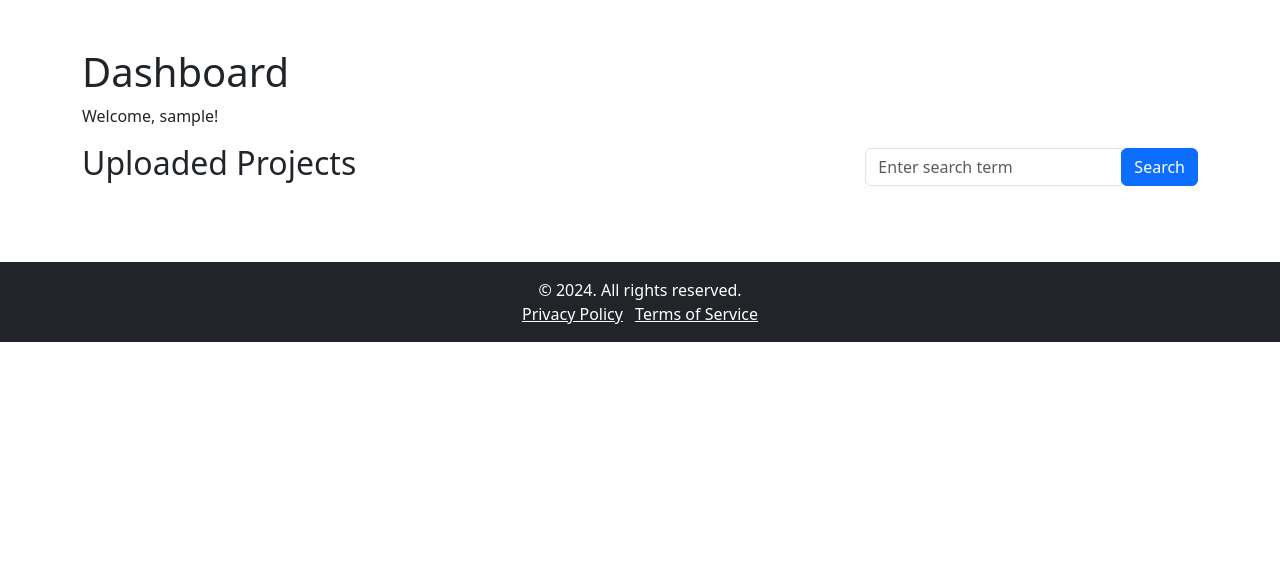
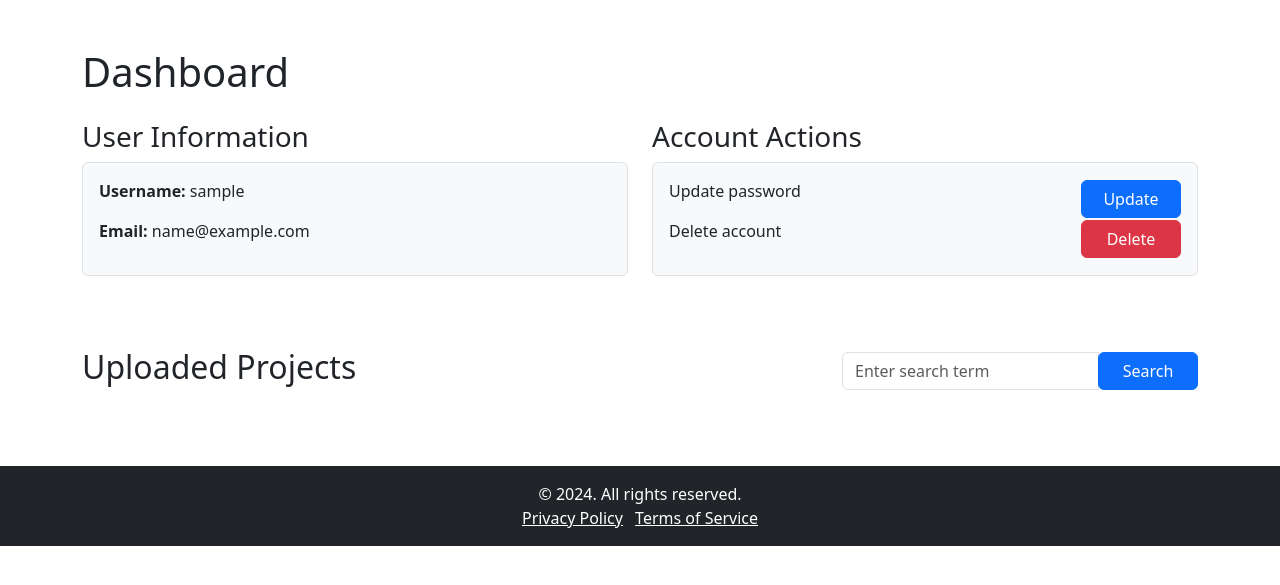
Before and after one commit to Dronzillla/flask_pzp_project, a Flask app: page /dashboard/ in a window 1280 px wide. Shown: the part 56-641 px from the top of the page. Run offline with Flask 3, Linux system fonts and the light colour scheme; the visitor is signed in with stand-in values (Sample User, id 1); data that the repository does not hold is empty; some libraries are stand-ins or nearby versions.

Commit message:
Style dashboard index page

```diff
--- a/blueprintapp/blueprints/dashboard/routes.py
+++ b/blueprintapp/blueprints/dashboard/routes.py
@@ -23,7 +23,6 @@ def index():
     form = SearchForm()
     search_query = None
     projects = []
-    username = current_user.username
     # POST method
     if form.validate_on_submit():
         search_query = form.query.data
@@ -39,7 +38,6 @@ def index():
     displayed_projects, pagination = flask_paginate_page_pagination(items=projects)
     return render_template(
         "dashboard/index.html",
-        username=username,
         projects=displayed_projects,
         pagination=pagination,
         form=form,
@@ -61,10 +59,10 @@ def delete_project(id):
     return redirect(url_for("dashboard.index"))
 
 
-@dashboard.route("/settings")
+@dashboard.route("/user/update_password")
 @login_required
-def settings():
-    return render_template("dashboard/settings.html")
+def update_password():
+    return render_template("dashboard/update_password.html")
 
 
 @dashboard.route("/user/delete", methods=["GET"])
--- a/blueprintapp/blueprints/dashboard/templates/dashboard/index.html
+++ b/blueprintapp/blueprints/dashboard/templates/dashboard/index.html
@@ -2,11 +2,31 @@
 {% block title %}Dashboard{% endblock %}
 {% block content %}
 <body>
-    <div class="container">
-        <h1>Dashboard</h1>
-        <p>Welcome, {{ username }}!</p>
+    <div class="container mt-5 mb-5">
+        <h1 class="mb-4">Dashboard</h1>
+        <div class="row">
+            <div class="col-md-6 mb-4">
+                <h3>User Information</h3>
+                <div class="border rounded p-3 bg-light">
+                    <p><strong>Username:</strong> {{ current_user.username }}</p>
+                    <p><strong>Email:</strong> {{ current_user.email }}</p>
+                </div>
+            </div>
+            <div class="col-md-6 mb-4">
+                <h3>Account Actions</h3>
+                <div class="border rounded p-3 bg-light">
+                    <div class="d-flex justify-content-between align-items-center">
+                        <p>Update password</p>
+                        <a class="btn btn-primary normal-btn" href="{{ url_for('dashboard.update_password') }}">Update</a>
+                    </div>
+                    <div class="d-flex justify-content-between align-items-center">
+                        <p>Delete account</p>
+                        <a class="btn btn-danger normal-btn" href="{{ url_for('dashboard.confirm_delete_user') }}">Delete</a>
+                    </div>
+                </div>
+            </div>
+        </div>
     </div>
-
     <!-- Heading and search form -->
     <div class="container">
         <div class="d-flex justify-content-between align-items-center mb-4">
@@ -16,7 +36,7 @@
                 <div class="input-group">
                     {{ form.query(class_="form-control", placeholder="Enter search term") }}
                     <div class="input-group-append">
-                        <button type="submit" class="btn btn-primary">{{ form.submit.label }}</button>
+                        <button type="submit" class="btn btn-primary normal-btn">{{ form.submit.label }}</button>
                     </div>
                 </div>
             </form>
@@ -32,7 +52,7 @@
                     <div>{{ project.name }}</div>
                     <div class="d-flex">
                         <a class="btn btn-primary btn-sm flex-fill mx-1" href="{{ url_for('projects.project', id=project.id) }}">View</a>
-                        <a class="btn btn-danger btn-sm flex-fill mx-1" href="{{ url_for('dashboard.delete_project', id=project.id) }}">Delete</a>
+                        <a class="btn btn-danger btn-sm flex-fill" href="{{ url_for('dashboard.delete_project', id=project.id) }}">Delete</a>
                     </div>
                 </li>
             {% endfor %}
--- a/blueprintapp/static/styles.css
+++ b/blueprintapp/static/styles.css
@@ -2,3 +2,7 @@
 .mt-10 {
     margin-top: 10rem;
 }
+
+.normal-btn {
+    width: 100px;
+}
```
Also changed, not shown: blueprintapp/blueprints/dashboard/templates/dashboard/confirm_delete.html (+5 -4 lines), blueprintapp/blueprints/dashboard/templates/dashboard/update_password.html (renamed from blueprintapp/blueprints/dashboard/templates/dashboard/settings.html).
